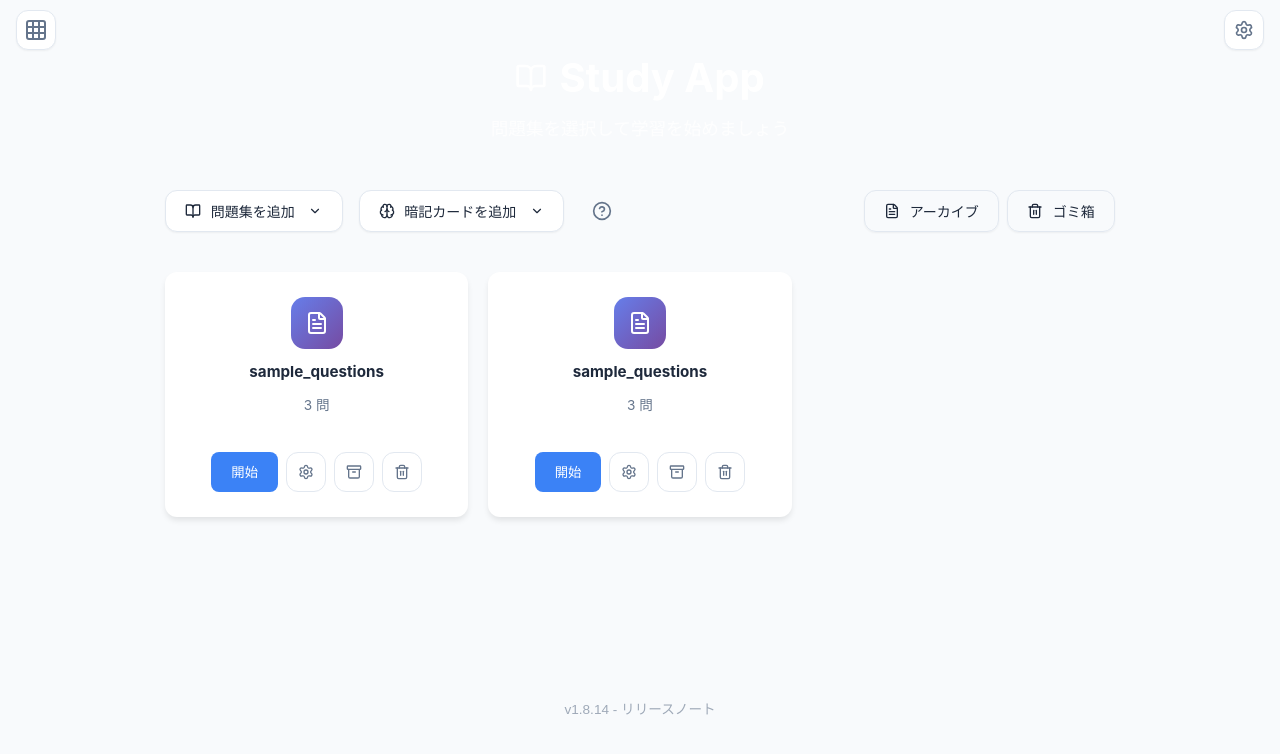
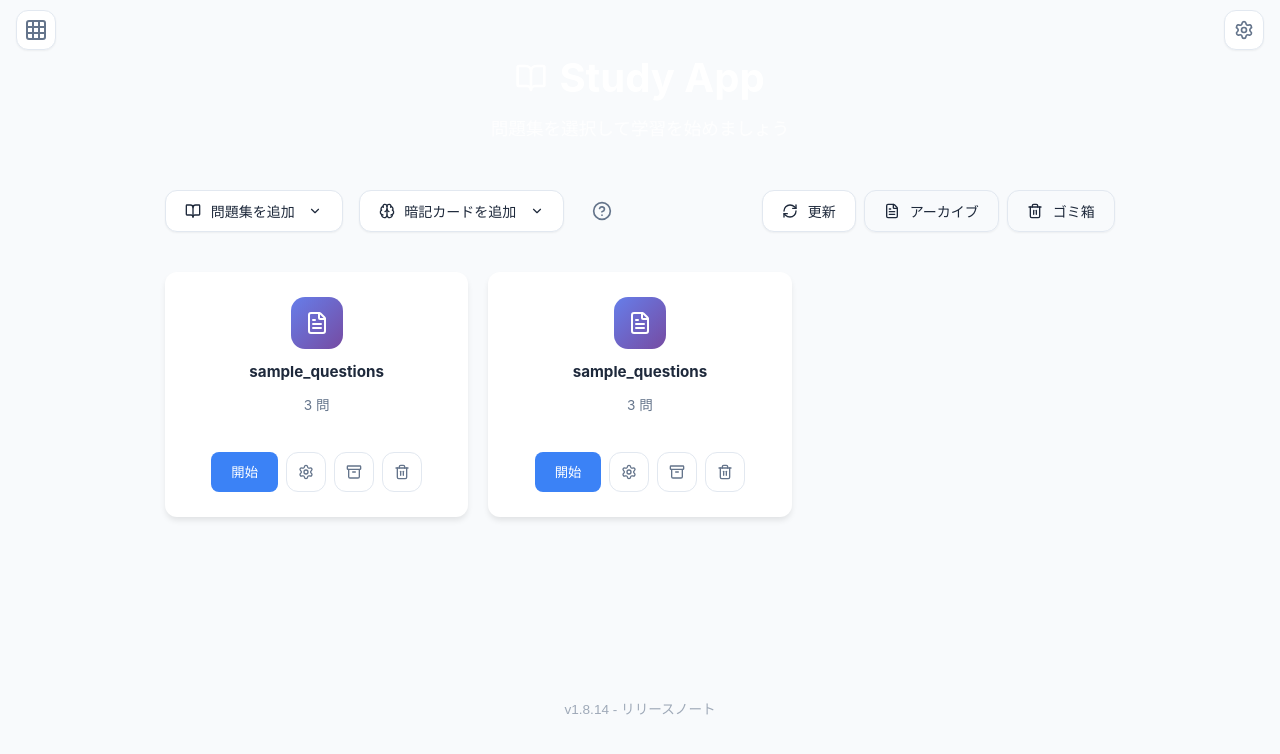
Before and after one commit to toyo-masa/my-study-app, a React (Vite) app: page / in a window 1280 px wide. Shown: the top 754 px of the page. Built offline with nearby package versions, Linux system fonts and the light colour scheme.

Commit message:
feat: ホームページにクイズセットを再読み込みする更新ボタンを追加

```diff
--- a/src/components/HomePage.tsx
+++ b/src/components/HomePage.tsx
@@ -1,5 +1,5 @@
 import React, { useState, useRef, useEffect, useMemo, useCallback } from 'react';
-import { Upload, BookOpen, FileText, Settings, Trash2, HelpCircle, Brain, RotateCcw, Filter, ChevronDown, Plus, Archive } from 'lucide-react';
+import { Upload, BookOpen, FileText, Settings, Trash2, HelpCircle, Brain, RotateCcw, Filter, ChevronDown, Plus, Archive, RefreshCw } from 'lucide-react';
 import { motion } from 'framer-motion';
 import { AppLauncher } from './AppLauncher';
 import type { QuizSet } from '../types';
@@ -28,6 +28,7 @@ interface HomePageProps {
     onOpenApp?: (appId: string) => void;
     deletedQuizSets: QuizSetWithMeta[];
     archivedQuizSets: QuizSetWithMeta[];
+    onRefresh: () => void;
 }
 
 
@@ -47,7 +48,8 @@ export const HomePage: React.FC<HomePageProps> = ({
     onUnarchiveQuizSet,
     onOpenApp,
     deletedQuizSets,
-    archivedQuizSets
+    archivedQuizSets,
+    onRefresh
 }) => {
     const [isHelpOpen, setIsHelpOpen] = useState(false);
     const [viewMode, setViewMode] = useState<'active' | 'trash' | 'archive'>('active');
@@ -183,6 +185,9 @@ export const HomePage: React.FC<HomePageProps> = ({
                     </div>
 
                     <div style={{ marginLeft: 'auto', display: 'flex', gap: '0.5rem' }}>
+                        <button className="nav-btn" onClick={onRefresh} title="更新">
+                            <RefreshCw size={16} /> 更新
+                        </button>
                         <button
                             className={`nav-btn ${viewMode === 'archive' ? 'active' : ''}`}
                             onClick={() => setViewMode(viewMode === 'archive' ? 'active' : 'archive')}
--- a/src/pages/HomeRoute.tsx
+++ b/src/pages/HomeRoute.tsx
@@ -151,6 +151,7 @@ export const HomeRoute: React.FC = () => {
             onArchiveQuizSet={handleArchiveQuizSet}
             onUnarchiveQuizSet={handleUnarchiveQuizSet}
             onOpenApp={(appId) => navigate(`/${appId}`)}
+            onRefresh={() => loadQuizSets()}
         />
     );
 };
```
